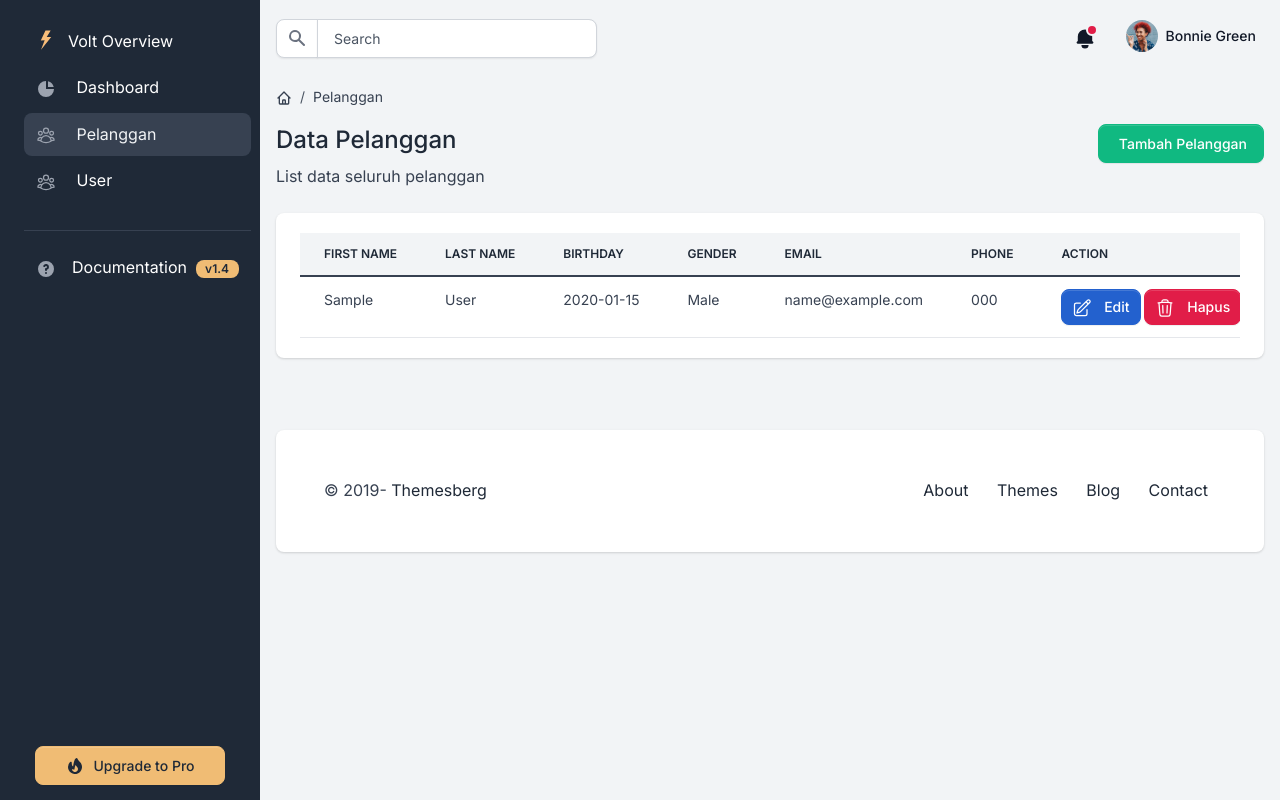
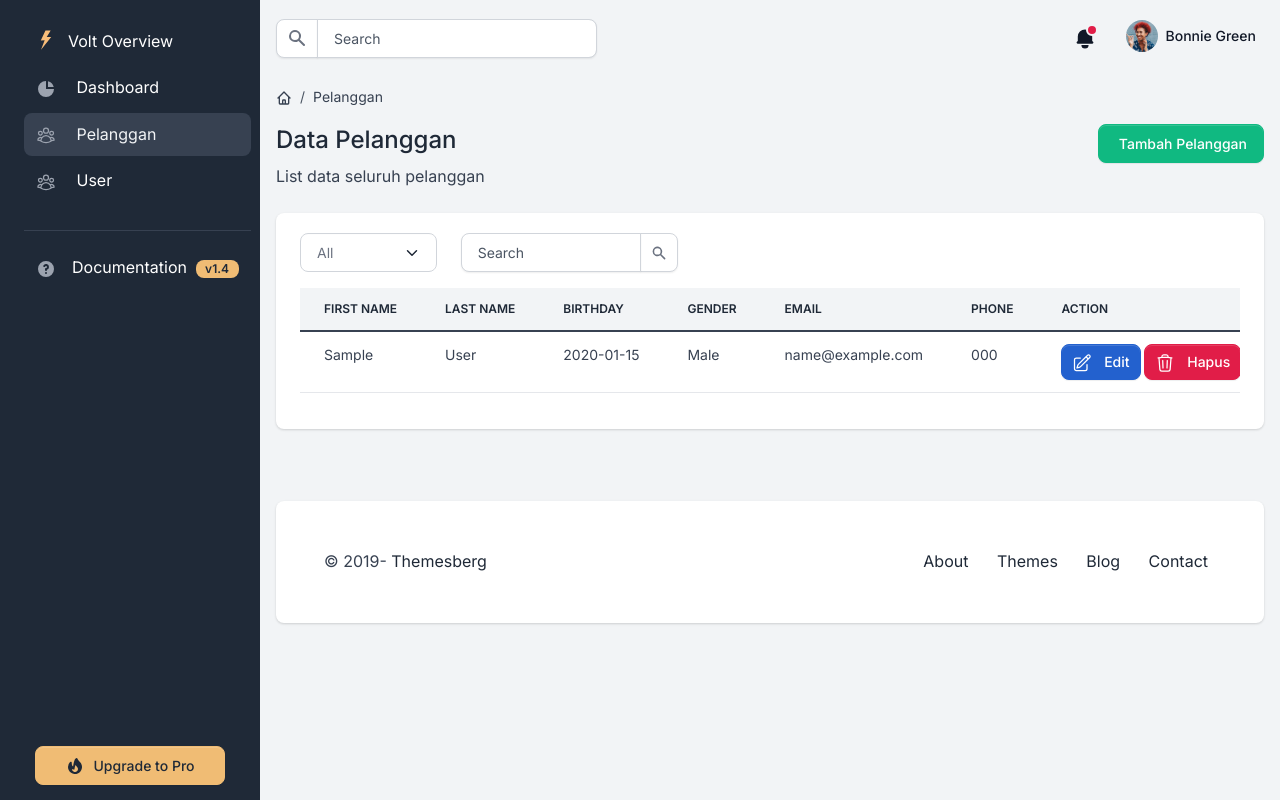
Before and after one commit to nadine-stephanie/laravel-2TIE, a Laravel app: page /pelanggan in a window 1280 px wide. Run offline with Laravel 12, Linux system fonts and the light colour scheme; tables that the repository leaves empty hold one stand-in row (values such as "Sample post").

Commit message:
Add pagination, filter, and search

```diff
--- a/app/Http/Controllers/PelangganController.php
+++ b/app/Http/Controllers/PelangganController.php
@@ -10,9 +10,15 @@ class PelangganController extends Controller
     /**
      * Display a listing of the resource.
      */
-    public function index()
+    public function index(Request $request)
     {
-        $data['dataPelanggan'] = Pelanggan::all();
+        $filterableColumns = ['gender'];
+        $searchableColumns = ['first_name','last_name','email'];
+        $data['dataPelanggan'] = Pelanggan::filter($request, $filterableColumns)
+                            ->search($request, $searchableColumns)
+                            ->paginate(10)
+                            ->withQueryString();
+
 		return view('admin.pelanggan.index',$data);
     }
 
--- a/app/Models/Pelanggan.php
+++ b/app/Models/Pelanggan.php
@@ -3,6 +3,7 @@
 namespace App\Models;
 
 use Illuminate\Database\Eloquent\Model;
+use Illuminate\Database\Eloquent\Builder;
 
 class Pelanggan extends Model
 {
@@ -16,4 +17,25 @@ class Pelanggan extends Model
         'email',
         'phone'
     ];
+
+    public function scopeFilter(Builder $query, $request, array $filterableColumns): Builder
+    {
+        foreach ($filterableColumns as $column) {
+            if ($request->filled($column)) {
+                $query->where($column, $request->input($column));
+            }
+        }
+        return $query;
+    }
+
+    public function scopeSearch($query, $request, array $columns)
+    {
+        if ($request->filled('search')) {
+            $query->where(function($q) use ($request, $columns) {
+                foreach ($columns as $column) {
+                    $q->orWhere($column, 'LIKE', '%' . $request->search . '%');
+                }
+            });
+        }
+    }
 }
--- a/resources/views/admin/pelanggan/index.blade.php
+++ b/resources/views/admin/pelanggan/index.blade.php
@@ -35,6 +35,29 @@
             <div class="card border-0 shadow mb-4">
                 <div class="card-body">
                     <div class="table-responsive">
+                        <form method="GET" action="{{ route('pelanggan.index') }}" class="mb-3">
+                            <div class="row">
+                                <div class="col-md-2">
+                                    <select name="gender" onchange="this.form.submit()" class="form-select">
+                                        <option value="">All</option>
+                                        <option value="Male" {{ request('gender')=='Male' ? 'selected' : '' }}>Male</option>
+                                        <option value="Female" {{ request('gender')=='Female' ? 'selected' : '' }}>Female</option>
+                                    </select>
+                                </div>
+                                <div class="col-md-3">
+                                    <div class="input-group">
+                                        <input type="text" name="search" class="form-control" id="exampleInputIconRight" value="{{request('search')}}" placeholder="Search" aria-label="Search">
+                                        <button type="submit" class="input-group-text" id="basic-addon2">
+                                        <svg class="icon icon-xxs" fill="currentColor" viewBox="0 0 20 20" xmlns="http://www.w3.org/2000/svg"><path fill-rule="evenodd" d="M8 4a4 4 0 100 8 4 4 0 000-8zM2 8a6 6 0 1110.89 3.476l4.817 4.817a1 1 0 01-1.414 1.414l-4.816-4.816A6 6 0 012 8z" clip-rule="evenodd"></path></svg>
+                                        </button>
+                                        @if(request('search'))
+                                            <a href="{{ request()->fullUrlWithQuery(['search'=> null]) }}" class="btn btn-outline-secondary ml-3" id="clear-search"> Clear</a>
+                                        @endif
+
+                                    </div>
+                                </div>
+                            </div>
+                        </form>
                         <table id="table-pelanggan" class="table table-centered table-nowrap mb-0 rounded">
                             <thead class="thead-light">
                                 <tr>
@@ -89,6 +112,9 @@
                                 @endforeach
                             </tbody>
                         </table>
+                        <div class="mt-3">
+                            {{ $dataPelanggan->links('pagination::bootstrap-5') }}
+                        </div>
                     </div>
                 </div>
             </div>
```
